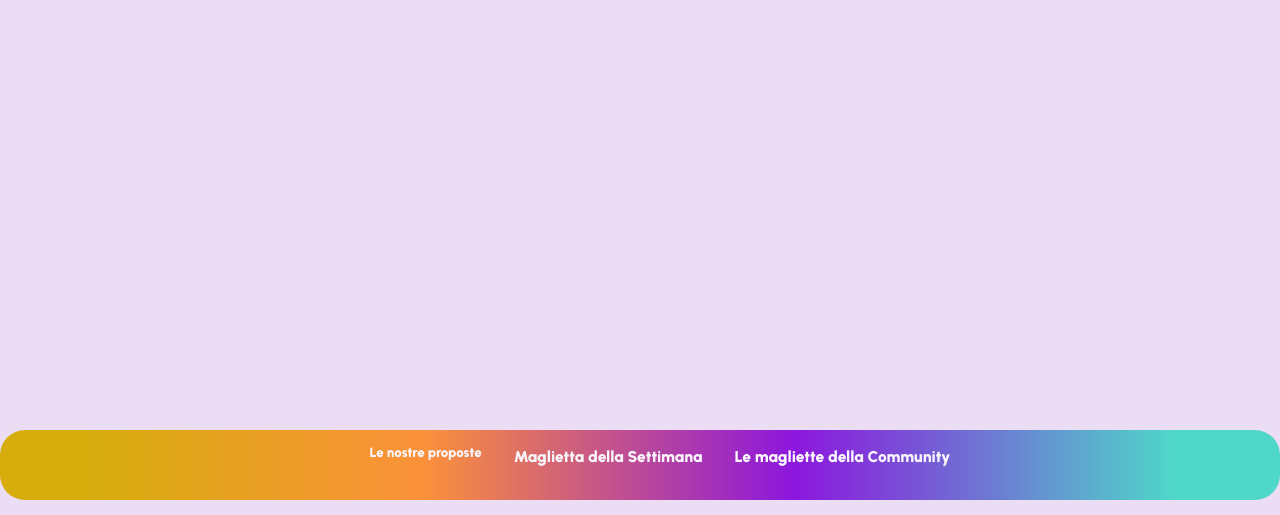
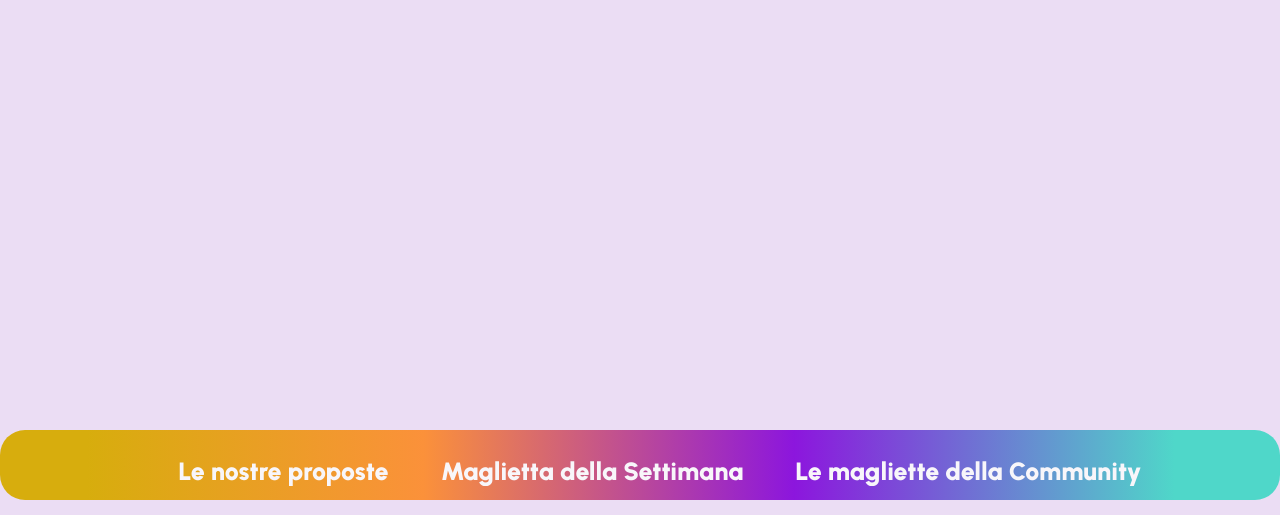
Before and after one commit to UrbanShirt/implementation, a plain HTML site: page ui/homepage.html in a window 1280 px wide. Shown: the part 285-800 px from the top of the page. Drawn offline with Linux system fonts and the light colour scheme; no server answers.

Commit message:
css upgraded

```diff
--- a/ui/homepage.css
+++ b/ui/homepage.css
@@ -56,7 +56,7 @@
     font-family: 'Urbanist';
     font-style: normal;
     font-weight: 900;
-    font-size: 100%;
+    font-size: 25px;
     text-align: center;
 
     /*background: linear-gradient(269.59deg, #D55E79 15.08%, #D7AD0E 94.48%);*/
@@ -70,7 +70,7 @@
     font-family: 'Urbanist';
     font-style: normal;
     font-weight: 900;
-    font-size: 40;
+    font-size: 25px;
     text-align: center;
 
     /*background: linear-gradient(270deg, #51CFCA 18.79%, #803ED9 100%);*/
@@ -84,7 +84,7 @@
     font-family: 'Urbanist';
     font-style: normal;
     font-weight: 900;
-    font-size: 40;
+    font-size: 25px;
     text-align: center;
 
     /*background: linear-gradient(270.33deg, #8E11DD 0.47%, #E9775B 99.9%);*/
@@ -132,8 +132,8 @@ ul {
 
 li {
     background-color: transparent;
-    margin-left: 10px;
-    margin-right: 10px;
+    margin-left: 20px;
+    margin-right: 20px;
 }
 
 button{
@@ -141,4 +141,5 @@ button{
     width: auto;
     height: fit-content;
     border: none;
+    vertical-align: middle;
 }
```
